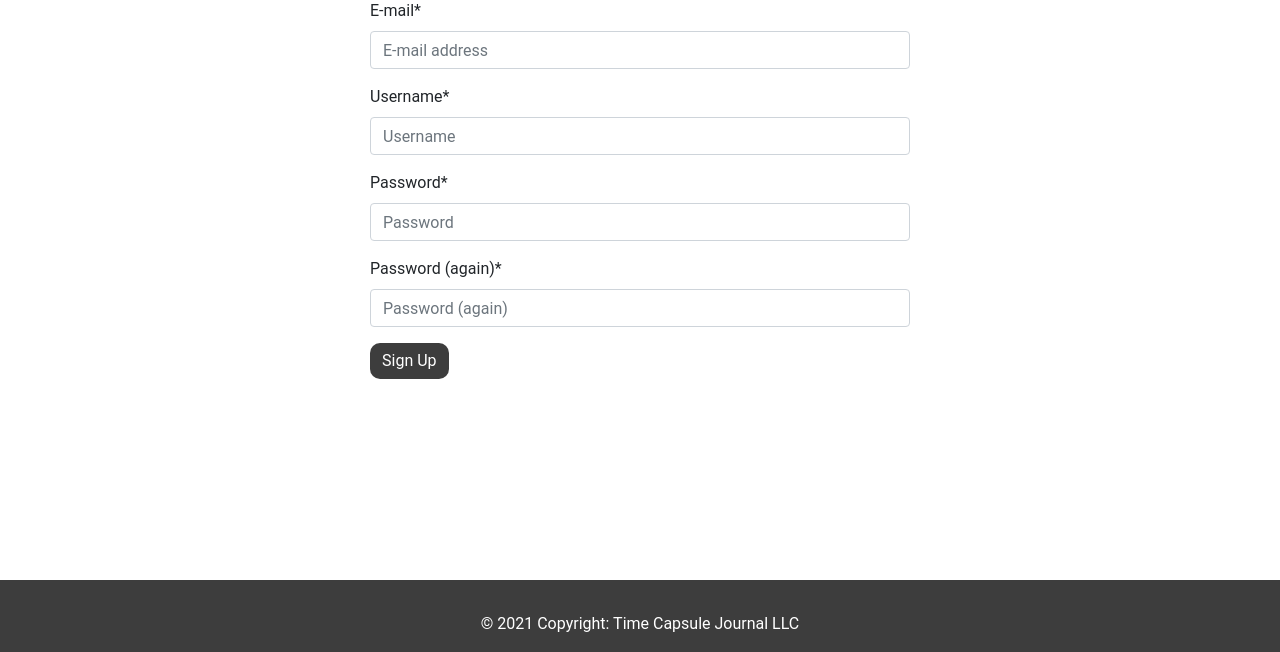
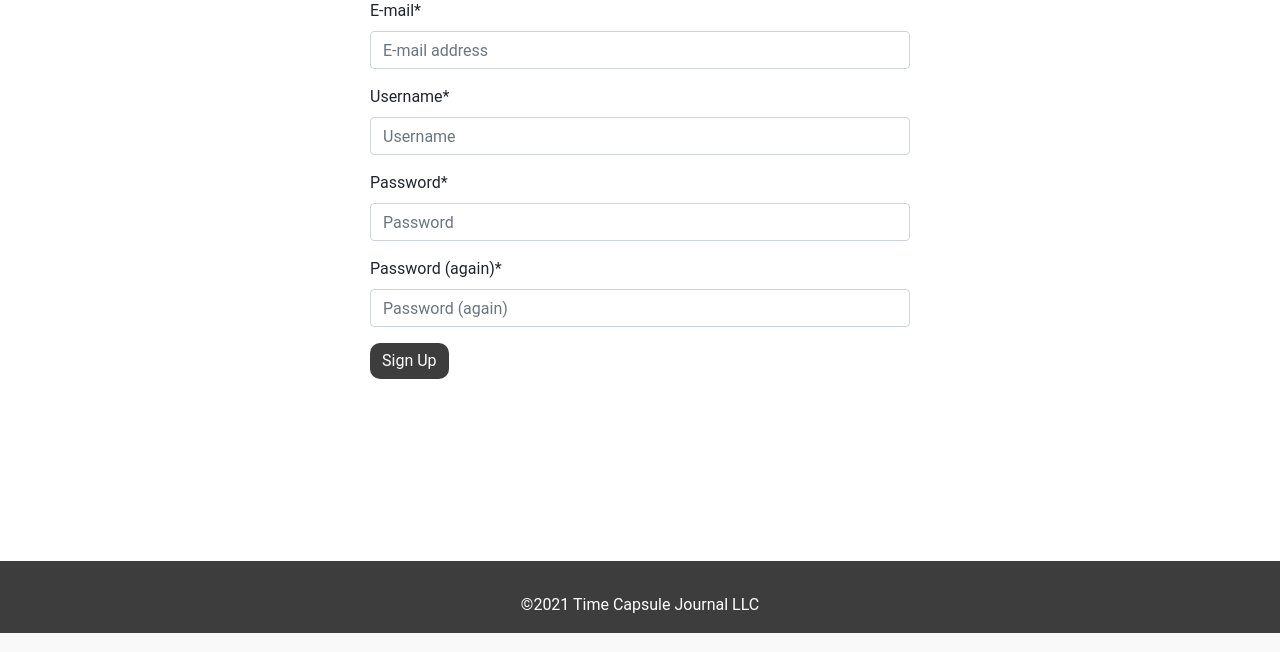
Before and after one commit to cjstein/journal-app, a Django app: page /accounts/signup/ in a window 1280 px wide. Shown: the part 167-819 px from the top of the page. Run offline with Django 3.2, Linux system fonts and the light colour scheme; some libraries are stand-ins or nearby versions.

Commit message:
fixed footer to stay at bottom

```diff
--- a/journal_app/static/css/project.css
+++ b/journal_app/static/css/project.css
@@ -132,13 +132,13 @@ hr {
   color: white;
 }
 
-.footer {
-  position: relative;
-  margin-top: -150px;
-  height: 150px;
+footer {
+  position: absolute;
+  bottom: 0;
   clear: both;
-  padding-top: 20px;
+  padding: 10px 10px 0 10px ;
   color: white;
+  min-width: 100%;
 }
 
 .footer-link {
--- a/journal_app/templates/footer.html
+++ b/journal_app/templates/footer.html
@@ -1,3 +1,3 @@
   <div class="container-fluid text-center text-md-left">
-    <div class="footer-copyright text-center py-3">© 2021 Copyright: Time Capsule Journal LLC</div>
+    <div class="footer-copyright text-center py-3">©2021 Time Capsule Journal LLC</div>
   </div>
```
